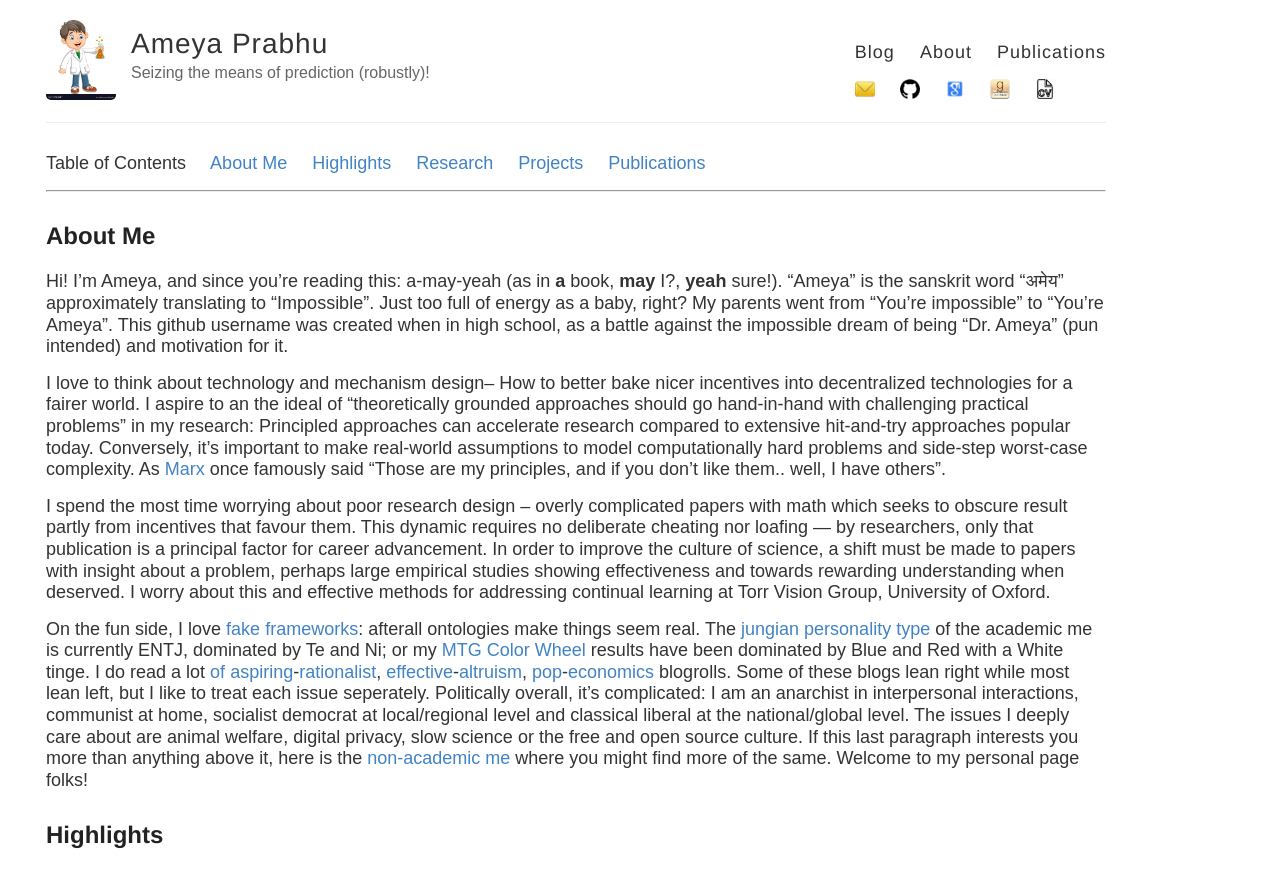
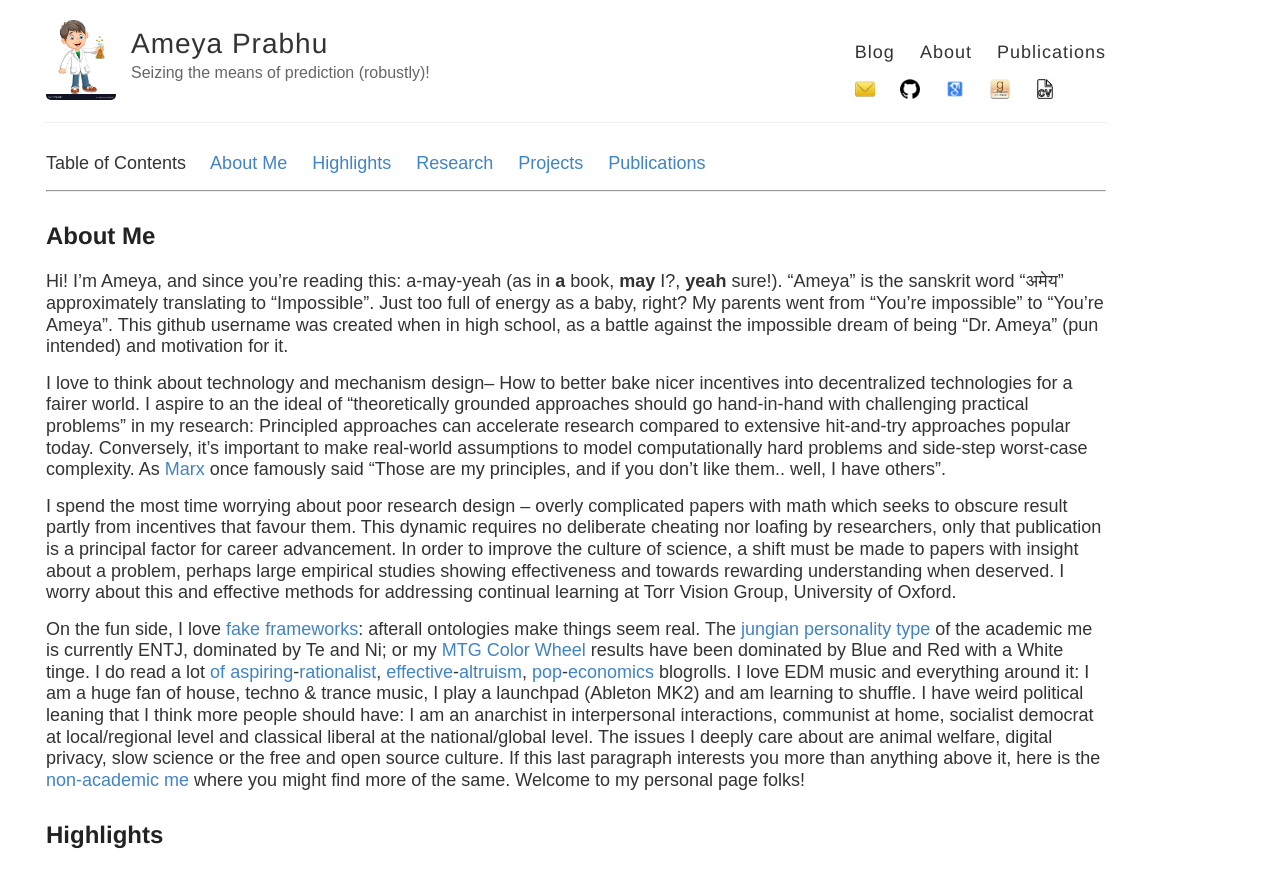
Before and after one commit to drimpossible/drimpossible.github.io, a Jekyll site: the page built from about/index.md, in a window 1280 px wide and 900 px high. Shown: the top 888 px of the window. Built offline with Jekyll 4.4.1, drawn with Linux system fonts in a browser that asks for light colours.

Commit message:
changes to about

```diff
--- a/about/index.md
+++ b/about/index.md
@@ -16,9 +16,9 @@
 
 I love to think about technology and mechanism design-- How to better bake nicer incentives into decentralized technologies for a fairer world. I aspire to an the ideal of "theoretically grounded approaches should go hand-in-hand with challenging practical problems" in my research: Principled approaches can accelerate research compared to extensive hit-and-try approaches popular today. Conversely, it's important to make real-world assumptions to model computationally hard problems and side-step worst-case complexity. As [Marx](https://en.wikipedia.org/wiki/Groucho_Marx) once famously said "Those are my principles, and if you don't like them.. well, I have others".
 
-I spend the most time worrying about poor research design -- overly complicated papers with math which seeks to obscure result partly from incentives that favour them. This dynamic requires no deliberate cheating nor loafing — by researchers, only that publication is a principal factor for career advancement. In order to improve the culture of science, a shift must be made to papers with insight about a problem, perhaps large empirical studies showing effectiveness and towards rewarding understanding when deserved. I worry about this and effective methods for addressing continual learning at Torr Vision Group, University of Oxford.
+I spend the most time worrying about poor research design -- overly complicated papers with math which seeks to obscure result partly from incentives that favour them. This dynamic requires no deliberate cheating nor loafing by researchers, only that publication is a principal factor for career advancement. In order to improve the culture of science, a shift must be made to papers with insight about a problem, perhaps large empirical studies showing effectiveness and towards rewarding understanding when deserved. I worry about this and effective methods for addressing continual learning at Torr Vision Group, University of Oxford.
 
-On the fun side, I love [fake frameworks](https://www.lesswrong.com/posts/wDP4ZWYLNj7MGXWiW/in-praise-of-fake-frameworks): afterall ontologies make things seem real. The [jungian personality type](https://slatestarcodex.com/2014/05/27/on-types-of-typologies/) of the academic me is currently ENTJ, dominated by Te and Ni; or my [MTG Color Wheel](https://medium.com/s/story/the-mtg-color-wheel-c9700a7cf36d) results have been dominated by Blue and Red with a White tinge. I do read a lot [of](https://www.lesswrong.com/) [aspiring](https://slatestarcodex.com/)-[rationalist](http://gwern.net/), [effective](https://forum.effectivealtruism.org/)-[altruism](https://80000hours.org/), [pop](https://marginalrevolution.com/)-[economics](https://www.econtalk.org/) blogrolls. Some of these blogs lean right while most lean left, but I like to treat each issue seperately. Politically overall, it’s complicated: I am an anarchist in interpersonal interactions, communist at home, socialist democrat at local/regional level and classical liberal at the national/global level. The issues I deeply care about are animal welfare, digital privacy, slow science or the free and open source culture. If this last paragraph interests you more than anything above it, here is the [non-academic me](https://bayesiankitten.github.io/about/) where you might find more of the same. Welcome to my personal page folks!
+On the fun side, I love [fake frameworks](https://www.lesswrong.com/posts/wDP4ZWYLNj7MGXWiW/in-praise-of-fake-frameworks): afterall ontologies make things seem real. The [jungian personality type](https://slatestarcodex.com/2014/05/27/on-types-of-typologies/) of the academic me is currently ENTJ, dominated by Te and Ni; or my [MTG Color Wheel](https://medium.com/s/story/the-mtg-color-wheel-c9700a7cf36d) results have been dominated by Blue and Red with a White tinge. I do read a lot [of](https://www.lesswrong.com/) [aspiring](https://slatestarcodex.com/)-[rationalist](http://gwern.net/), [effective](https://forum.effectivealtruism.org/)-[altruism](https://80000hours.org/), [pop](https://marginalrevolution.com/)-[economics](https://www.econtalk.org/) blogrolls. I love EDM music and everything around it: I am a huge fan of house, techno & trance music, I play a launchpad (Ableton MK2) and am learning to shuffle. I have weird political leaning that I think more people should have: I am an anarchist in interpersonal interactions, communist at home, socialist democrat at local/regional level and classical liberal at the national/global level. The issues I deeply care about are animal welfare, digital privacy, slow science or the free and open source culture. If this last paragraph interests you more than anything above it, here is the [non-academic me](https://bayesiankitten.github.io/about/) where you might find more of the same. Welcome to my personal page folks!
 
 ## <a name="highlights" id="highlights"></a>Highlights
 
@@ -36,7 +36,7 @@
 ### 2021
 
 * Shyam, the first master's student I worked with is pursuing a PhD! Congratulations Shyam!
-* Recent work with Shyam on simple, scalable ways of incorporating heirarchies to incorporate a sense of 'degree of badness' of mistakes in deep networks [**No Cost Likelihood Manipulation at Test Time for Making Better Mistakes in Deep Networks**]() got accepted in ICLR 2021!
+* Recent work with Shyam on simple, scalable ways of incorporating heirarchies to incorporate a sense of 'degree of badness' of mistakes in deep networks [**No Cost Likelihood Manipulation at Test Time for Making Better Mistakes in Deep Networks**](https://openreview.net/forum?id=193sEnKY1ij) got accepted in ICLR 2021!
 
 ### 2020
 
```
